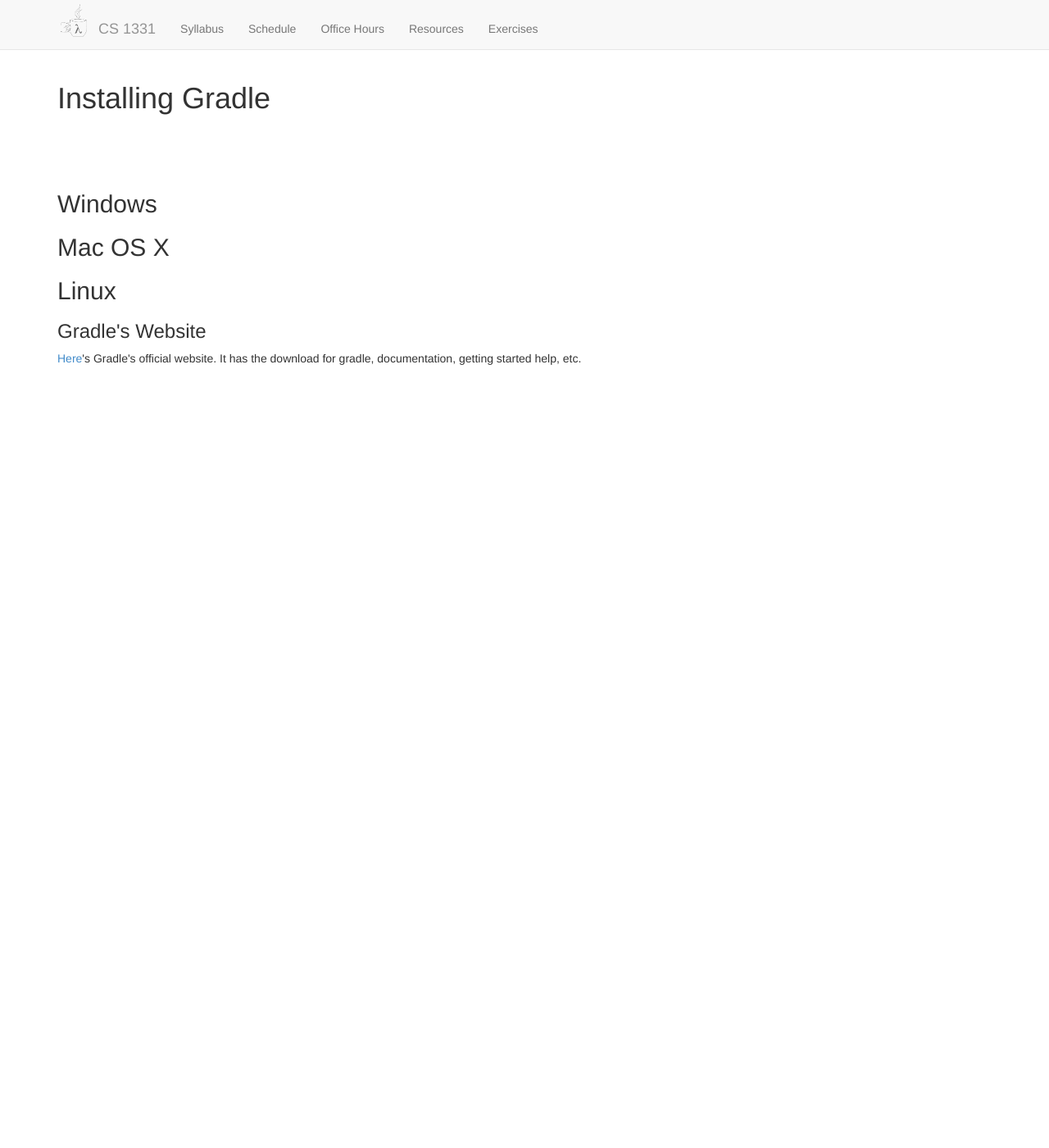
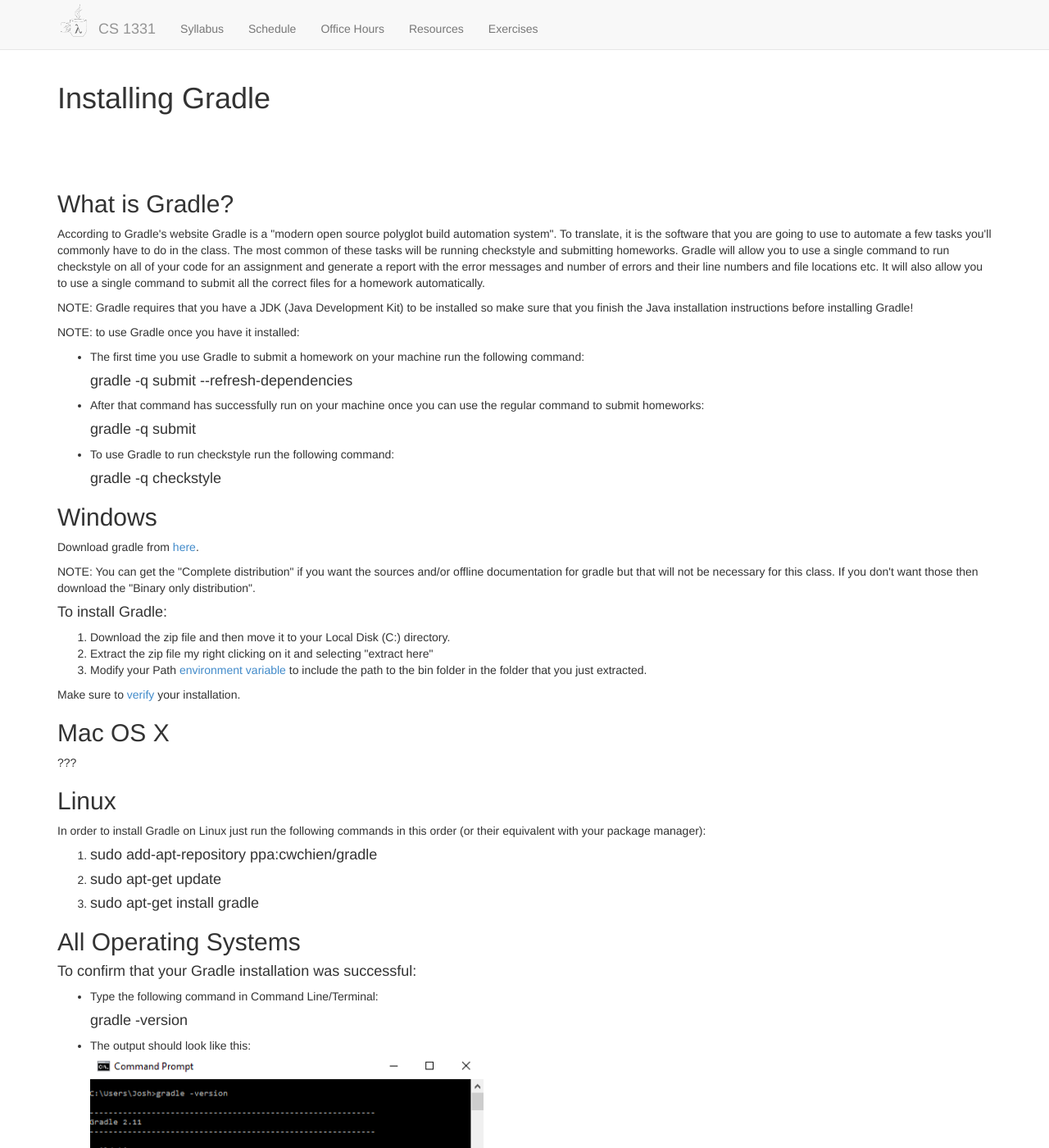
Before and after one commit to cs1331/cs1331.github.io.old, a Jekyll site: the page built from install-gradle.html, in a window 1280 px wide and 1400 px high. Shown: the whole window at 82% size. Built offline with Jekyll 4.4.1, drawn with Linux system fonts in a browser that asks for light colours; nearby versions of some CDN libraries; some of the changed text lies outside the part shown.

Commit message:
added gradle installation instruction page except for Mac instructions

```diff
--- a/install-gradle.html
+++ b/install-gradle.html
@@ -5,11 +5,67 @@
 
 <h1 class="title">Installing Gradle</h1>
 
+<h2>What is Gradle?</h2>
+
+<p>According to Gradle's website Gradle is a "modern open source polyglot build automation system". To translate, it is the software that you are going to use to automate a few tasks you'll commonly have to do in the class. The most common of these tasks will be running checkstyle and submitting homeworks. Gradle will allow you to use a single command to run checkstyle on all of your code for an assignment and generate a report with the error messages and number of errors and their line numbers and file locations etc. It will also allow you to use a single command to submit all the correct files for a homework automatically.</p>
+
+<p>NOTE: Gradle requires that you have a JDK (Java Development Kit) to be installed so make sure that you finish the Java installation instructions before installing Gradle!</p>
+
+<p>NOTE: to use Gradle once you have it installed:</p>
+
+<ul>
+<li>The first time you use Gradle to submit a homework on your machine run the following command:</li>
+<h4>gradle -q submit --refresh-dependencies</h4>
+<li>After that command has successfully run on your machine once you can use the regular command to submit homeworks:</li>
+<h4>gradle -q submit</h4>
+<li>To use Gradle to run checkstyle run the following command:</li>
+<h4>gradle -q checkstyle</h4>
+</ul>
+
+
 <h2>Windows</h2>
+
+<p>Download gradle from <a href="http://gradle.org/gradle-download/">here</a>.</p>
+
+<p>NOTE: You can get the "Complete distribution" if you want the sources and/or offline documentation for gradle but that will not be necessary for this class. If you don't want those then download the "Binary only distribution".</p>
+
+<h4>To install Gradle:</h4>
+<ol>
+<li>Download the zip file and then move it to your Local Disk (C:) directory.</li>
+<li>Extract the zip file my right clicking on it and selecting "extract here"</li>
+<li>Modify your Path <a href="environment-variables.html">environment variable</a> to include the path to the bin folder in the folder that you just extracted.</li>
+</ol>
+
+<p>Make sure to <a href="#verification-instructions">verify</a> your installation.</p>
+
 
 <h2>Mac OS X</h2>
 
+<p>???</p>
+
+
 <h2>Linux</h2>
+
+<p>In order to install Gradle on Linux just run the following commands in this order (or their equivalent with your package manager):</p>
+
+<ol>
+<li><h4>sudo add-apt-repository ppa:cwchien/gradle</h4></li>
+<li><h4>sudo apt-get update</h4></li>
+<li><h4>sudo apt-get install gradle</h4></li>
+</ol>
+
+
+<h2>All Operating Systems</h2>
+
+<h4 id="verification-instructions">To confirm that your Gradle installation was successful:</h4>
+<ul>
+<li>Type the following command in Command Line/Terminal:</li>
+<h4>gradle -version</h4>
+<li>The output should look like this:</li>
+<img alt="gradle-version-correct-output.PNG" class="align-center" src="images/gradle-version-correct-output.PNG" style="width: 480px;"/>
+<li>Of course if you are on Mac OS X or Linux then this will be in your Terminal not Command Prompt.</li>
+<li>The version number should be "2.1*" Where the * can be any number. An older version of Gradle will not work for the purposes of this class!</li>
+</ul>
 
 <h3>Gradle's Website</h3>
 
```
Also changed, not shown: images/gradle-version-correct-output.PNG (added).
